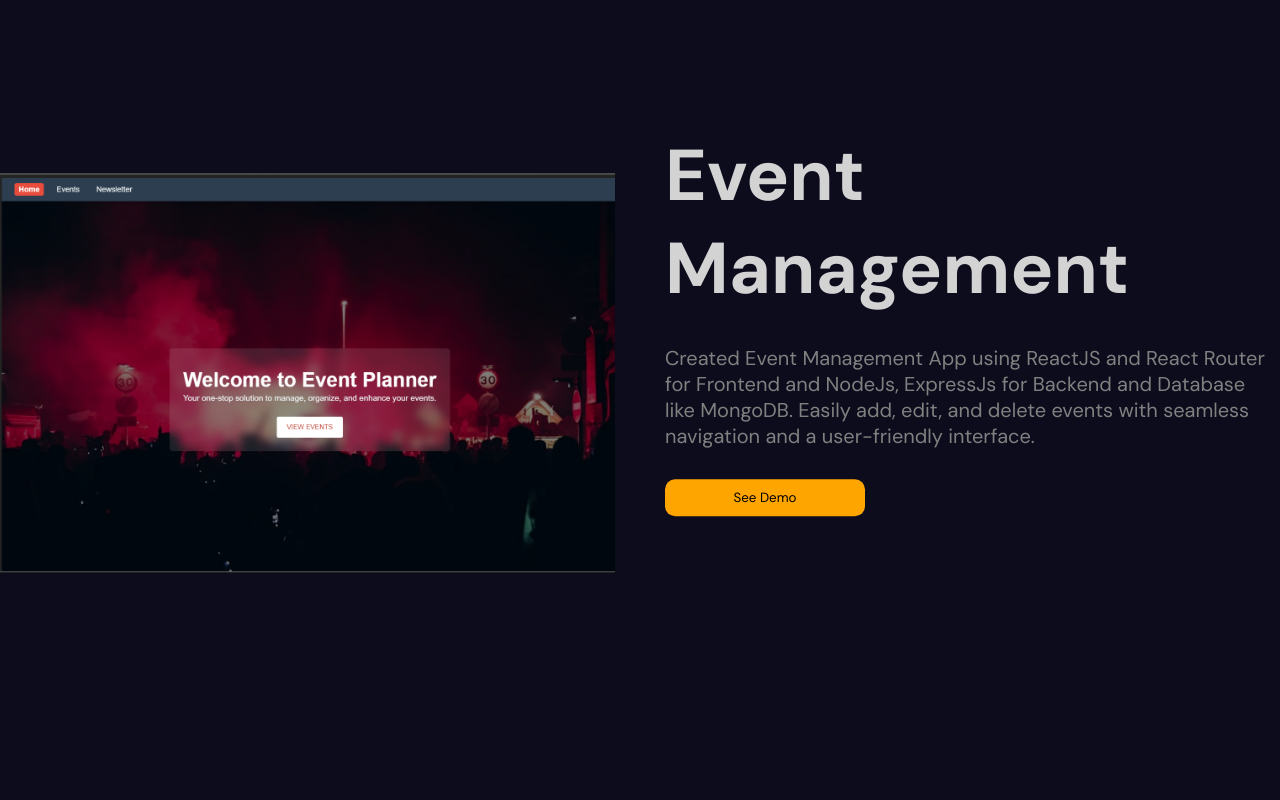
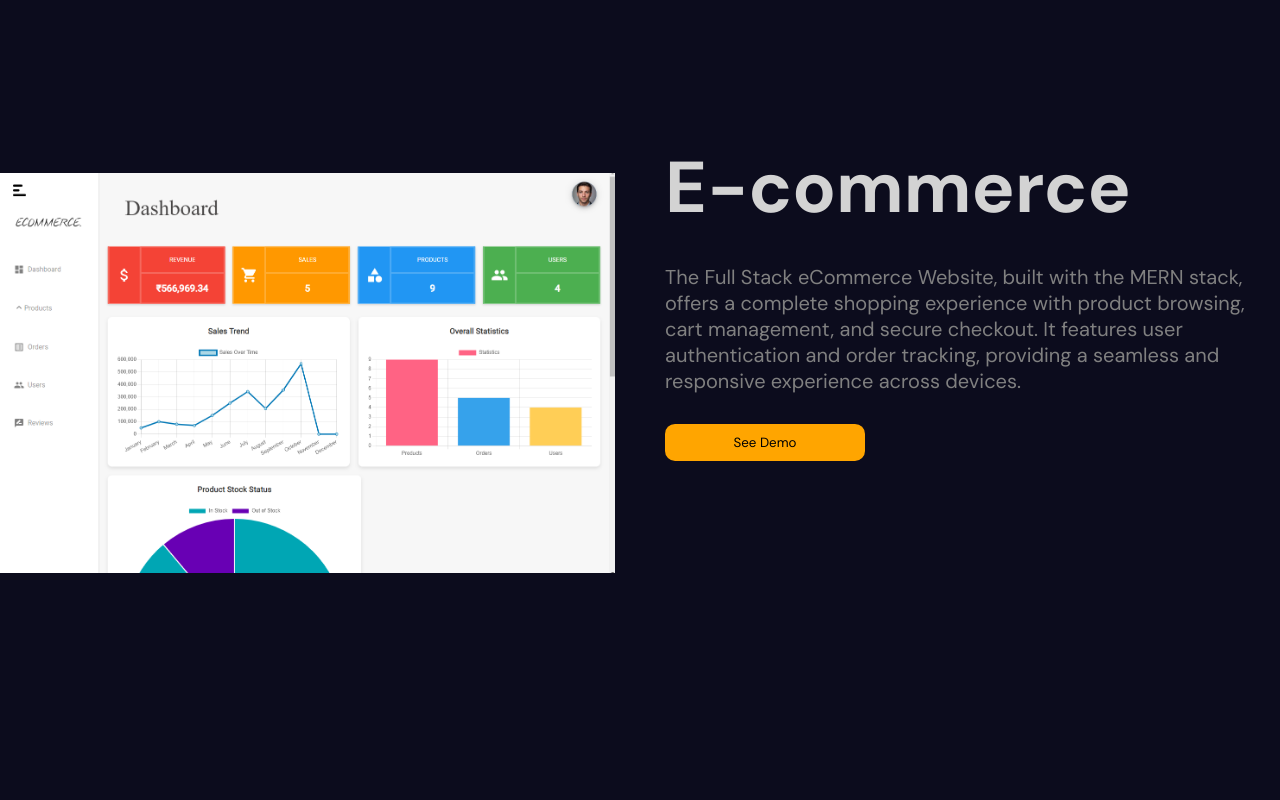
Before and after one commit to Kaushik7984/Personal_Portfolio, a React (Vite) app: page / in a window 1280 px wide. Shown: the part 3380-4180 px from the top of the page. Built offline with nearby package versions, Linux system fonts and the light colour scheme.

Commit message:
Edit portfolio

```diff
--- a/src/components/portfolio/Portfolio.jsx
+++ b/src/components/portfolio/Portfolio.jsx
@@ -5,41 +5,48 @@ import { motion, useScroll, useSpring, useTransform } from 'framer-motion'
 const items = [
     {
         id: 1,
+        title: "E-commerce",
+        img: "/ecommerce.png",
+        desc: "The Full Stack eCommerce Website, built with the MERN stack, offers a complete shopping experience with product browsing, cart management, and secure checkout. It features user authentication and order tracking, providing a seamless and responsive experience across devices.",
+        link:"https://github.com/Kaushik7984/Ecommerce"
+    },
+    {
+        id: 2,
         title: "Event Management",
         img: "/event.png",
         desc: "Created Event Management App using ReactJS and React Router for Frontend and NodeJs, ExpressJs for Backend and Database like MongoDB. Easily add, edit, and delete events with seamless navigation and a user-friendly interface.",
         link:"https://event-management-react-app-nu.vercel.app/"
     },
     {
-        id: 2,
+        id: 3,
         title: "Expense Tracker",
         img: "/expense.png",
         desc: "The Expense Tracker app is a user-friendly tool built with ReactJS for managing personal finances. It allows users to add, edit, and delete expenses, categorize spending, and visualize data through dynamic charts. With a clean, responsive design, it offers an intuitive way to track and optimize expenses across different devices",
         link:"https://expense-tracker-brown-omega.vercel.app/"
     },
     {
-        id: 3,
+        id: 4,
         title: "Food Odering App.",
         img: "/foodOrder1.png",
         desc: "Built a React project where users can browse yummy food items, add them to their cart, and easily check out.Showcased integration of frontend with backend server using HTTP POST requests.",
         link:"https://food-odering-app-react.vercel.app/"
     },
     {
-        id: 4,
+        id: 5,
         title: "Quiz App",
         img: "/quizApp1.png",
         desc: "Designed a Quiz app using React to practice important concepts like Side Effects, Reducers, and Context API.",
         link:"https://quiz-app-livid-rho.vercel.app/"
     },
     {
-        id: 5,
+        id: 6,
         title: "Next App",
         img: "/nextApp1.png",
         desc: "This Food Ordering App is a modern web application built with React.js and Next.js, designed to provide a seamless and intuitive food ordering experience.",
         link:"https://food-odering-next-app.vercel.app/"
     },
     {
-        id: 6,
+        id: 7,
         title: "Personal Portfolio",
         img: "/portfolio.png",
         desc: "Developed a personal portfolio website using ReactJS for structure, SCSS for styling, and Framer Motion for animations.",
```
Also changed, not shown: public/ecommerce.png (added).
